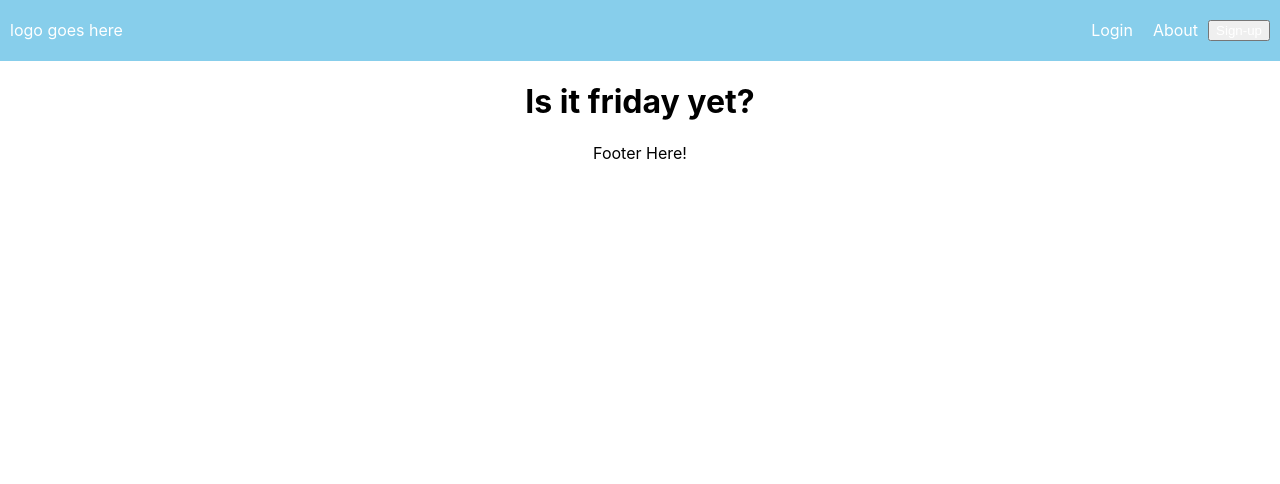
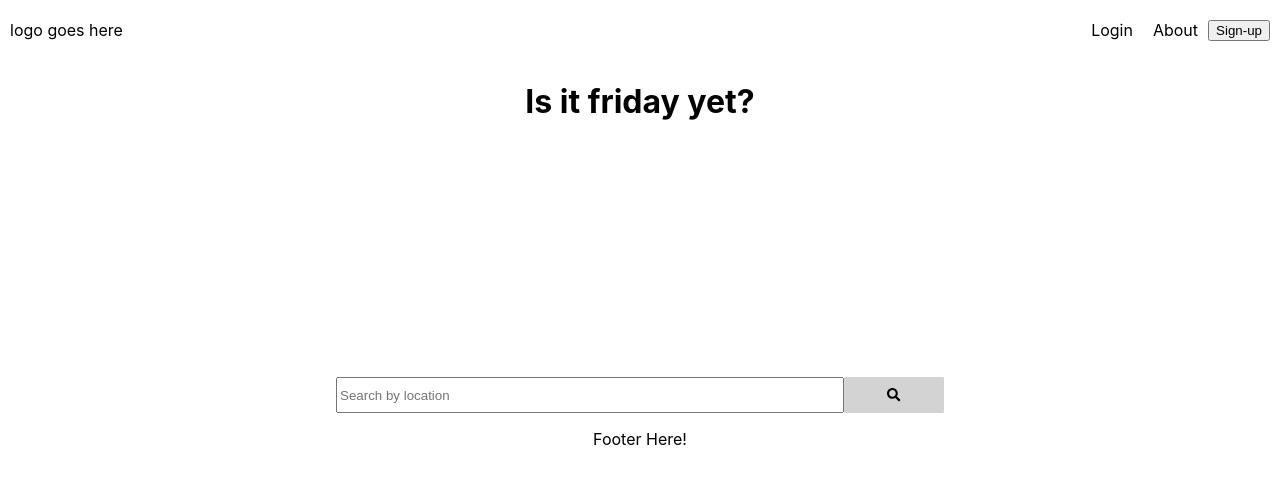
Before and after one commit to bevonbrye/fry_day, a React (Create React App) app in the folder front-end/: page / in a window 1280 px wide. Shown: the top 484 px of the page. Built offline with nearby package versions, Linux system fonts and the light colour scheme.

Commit message:
edit home

```diff
--- a/front-end/package.json
+++ b/front-end/package.json
@@ -3,6 +3,9 @@
     "version": "0.1.0",
     "private": true,
     "dependencies": {
+        "@fortawesome/fontawesome-svg-core": "^1.2.32",
+        "@fortawesome/free-solid-svg-icons": "^5.15.1",
+        "@fortawesome/react-fontawesome": "^0.1.13",
         "@testing-library/jest-dom": "^4.2.4",
         "@testing-library/react": "^9.5.0",
         "@testing-library/user-event": "^7.2.1",
--- a/front-end/src/App.js
+++ b/front-end/src/App.js
@@ -4,6 +4,7 @@ import Footer from './components/Footer'
 import Routes from './config/Routes'
 import './App.css'
 import UserModel from './models/user'
+
 // import 'bootstrap/dist/css/bootstrap.min.css';
 
 function App() {
--- a/front-end/src/components/Header.scss
+++ b/front-end/src/components/Header.scss
@@ -1,11 +1,10 @@
 header {
-    background-color: skyblue;
     text-align: left;
     padding: 20px 10px;
     display: flex;
     justify-content: space-between;
     a {
-        color: #fff;
+        color: black;
         transition: color 0.3s ease;
         &:hover {
             color: darken(#fff, 20%)
--- a/front-end/src/components/Search.js
+++ b/front-end/src/components/Search.js
@@ -1,43 +1,57 @@
 import React from 'react';
-import 'search.scss'
+import './Search.scss'
+import { FontAwesomeIcon } from '@fortawesome/react-fontawesome'
+import { faSearch } from '@fortawesome/free-solid-svg-icons'
+
+function Search() {
+    return (
+        <div>
+         <form className='SearchBar'>
+              <input type="text" name="name" placeholder="Search by location" />
+            <button className='button'><FontAwesomeIcon icon={faSearch} /> </button>
+        </form>
+        </div>
+    )
+}
+
 
 
 //search component that enables user to choose highest rated and reviews
 //add favorite list when user is signed in
-const sortByRestaurants = {
-    'Highest Rated': 'rating',
-    'Most Reviewed': 'review_count'
-}
+// const sortByRestaurants = {
+//     'Highest Rated': 'rating',
+//     'Most Reviewed': 'review_count'
+// }
 
 
 
-class Search extends React.Component {
-    renderSortByOptions() {
-        return Object.keys(sortByRestaurants).map(sortByRestaurants => {
-            let sortByRestaurantsValue = sortByRestaurants[sortByRestaurants];
-            return <li key = { sortByRestaurantsValue} >  {sortByRestaurants} </li>
-        })
-    }
+// class Search extends React.Component {
+//     renderSortByOptions() {
+//         return Object.keys(sortByRestaurants).map(sortByRestaurants => {
+//             let sortByRestaurantsValue = sortByRestaurants[sortByRestaurants];
+//             return <li key = { sortByRestaurantsValue} >  {sortByRestaurants} </li>
+//         })
+//     }
 
-    render() {
-        return (
-            <div className="SearchBar">
-                <div className="SearchBar-sort-options">
-                    <ul>
-                        {this.renderSortByRestaurants}
-                    </ul>
-                </div>
-                <div className="SearchBar-fields">
-                    {/* <input placeholder="Search Businesses" /> */}
-                    <input placeholder="Search By Location?" />
-                </div>
-                <div className="SearchBar-submit">
-                    <a>Search</a>
-                </div>
-            </div>
+//     render() {
+//         return (
+//             <div className="SearchBar">
+//                 <div className="SearchBar-sort-options">
+//                     <ul>
+//                         {this.renderSortByRestaurants}
+//                     </ul>
+//                 </div>
+//                 <div className="SearchBar-fields">
+//                     {/* <input placeholder="Search Businesses" /> */}
+//                     <input placeholder="Search By Location?" />
+//                 </div>
+//                 <div className="SearchBar-submit">
+//                     <a>Search</a>
+//                 </div>
+//             </div>
 
-        )
-    }
-}
+//         )
+//     }
+// }
 
 export default Search;
--- a/front-end/src/components/Search.scss
+++ b/front-end/src/components/Search.scss
@@ -1,94 +1,92 @@
 .SearchBar {
     display: flex;
-    flex-direction: column;
     justify-content: center;
-    background-image: url('/front-end/public/img/fries-banner.png');
-    background-size: cover;
-    background-repeat: no-repeat;
-    height: 25rem;
+    margin-top: 20%;
 }
 
-.SearchBar-sort-options ul {
-    display: flex;
-    justify-content: center;
-    margin-bottom: 2.22rem;
-    color: #ffffff;
+input {
+    height: 30px;
+    width: 500px;
 }
 
-.SearchBar-sort-options li {
-    cursor: pointer;
-    width: 4.33rem;
-    border-bottom: 1px solid #fff;
-    padding: 0 2.58rem .33rem 2.58rem;
-    line-height: 1.13;
-    text-align: center;
-    font-weight: 600;
-    font-size: .83rem;
-    transition: color .25s;
+.button {
+    background-color: lightgray;
+    border-radius: 3%;
+    border: none;
+    width: 100px;
 }
 
-.SearchBar-sort-options li:hover {
-    color: #d4cfcf;
-}
-
-.SearchBar-sort-options li.active,
-.SearchBar-sort-options li.active:hover {
-    border-bottom: 1px solid #f0c36c;
-    color: #f0c36c;
-}
-
-.SearchBar-fields {
-    display: flex;
-    justify-content: center;
-    margin-bottom: 2.88rem;
-}
-
-.SearchBar-fields input {
-    width: 21rem;
-    padding: .66rem 1rem;
-    margin-right: 2.22rem;
-    border: 1px solid #fff;
-    border-radius: 4px;
-    font-size: .77rem;
-    font-weight: 500;
-}
-
-.SearchBar-fields input:last-child {
-    margin-right: 0;
-}
-
-.SearchBar-submit {
-    text-align: center;
-}
-
-.SearchBar-submit a {
-    border-radius: 4px;
-    padding: .72rem 1.7rem;
-    background-color: #cca353;
-    color: #ffffff;
-    font-weight: 600;
-    transition: background-color .5s;
-}
-
-.SearchBar-submit a:hover {
-    cursor: pointer;
-    background-color: #a7874b;
-}
-
-@media only screen and (max-width: 560px) {
-    .SearchBar {
-        background-image: url('/front-end/public/img/pexels-photo-2235832.jpeg');
-    }
-    .SearchBar-sort-options ul {
-        margin-left: 2rem;
-        margin-right: 2rem;
-    }
-    .SearchBar-fields {
-        flex-direction: column;
-        align-items: center;
-    }
-    .SearchBar-fields input {
-        margin-right: 0;
-        margin-bottom: .86rem;
-    }
-}
+// .SearchBar-sort-options ul {
+//     display: flex;
+//     justify-content: center;
+//     margin-bottom: 2.22rem;
+//     color: #ffffff;
+// }
+// .SearchBar-sort-options li {
+//     cursor: pointer;
+//     width: 4.33rem;
+//     border-bottom: 1px solid #fff;
+//     padding: 0 2.58rem .33rem 2.58rem;
+//     line-height: 1.13;
+//     text-align: center;
+//     font-weight: 600;
+//     font-size: .83rem;
+//     transition: color .25s;
+// }
+// .SearchBar-sort-options li:hover {
+//     color: #d4cfcf;
+// }
+// .SearchBar-sort-options li.active,
+// .SearchBar-sort-options li.active:hover {
+//     border-bottom: 1px solid #f0c36c;
+//     color: #f0c36c;
+// }
+// .SearchBar-fields {
+//     display: flex;
+//     justify-content: center;
+//     margin-bottom: 2.88rem;
+// }
+// .SearchBar-fields input {
+//     width: 21rem;
+//     padding: .66rem 1rem;
+//     margin-right: 2.22rem;
+//     border: 1px solid #fff;
+//     border-radius: 4px;
+//     font-size: .77rem;
+//     font-weight: 500;
+// }
+// .SearchBar-fields input:last-child {
+//     margin-right: 0;
+// }
+// .SearchBar-submit {
+//     text-align: center;
+// }
+// .SearchBar-submit a {
+//     border-radius: 4px;
+//     padding: .72rem 1.7rem;
+//     background-color: #cca353;
+//     color: #ffffff;
+//     font-weight: 600;
+//     transition: background-color .5s;
+// }
+// .SearchBar-submit a:hover {
+//     cursor: pointer;
+//     background-color: #a7874b;
+// }
+// @media only screen and (max-width: 560px) {
+//     .SearchBar {
+//         background-image: url('/front-end/public/img/pexels-photo-2235832.jpeg');
+//     }
+//     .SearchBar-sort-options ul {
+//         margin-left: 2rem;
+//         margin-right: 2rem;
+//     }
+//     .SearchBar-fields {
+//         flex-direction: column;
+//         align-items: center;
+//     }
+//     .SearchBar-fields input {
+//         margin-right: 0;
+//         margin-bottom: .86rem;
+//     }
+// }
--- a/front-end/src/index.js
+++ b/front-end/src/index.js
@@ -3,6 +3,7 @@ import ReactDOM from 'react-dom';
 import { BrowserRouter as Router } from 'react-router-dom';
 import './index.css';
 import App from './App';
+// import 'bootstrap/dist/css/bootstrap.min.css';
 
 
 ReactDOM.render(
--- a/front-end/src/pages/Home.js
+++ b/front-end/src/pages/Home.js
@@ -1,9 +1,12 @@
 import React from 'react';
+import Search from '../components/Search'
+
 
 const Home = () => {
   return (
     <div>
       <h1>Is it friday yet? </h1>
+    <Search/>
     </div>
   );
 }
```
Also changed, not shown: 2 other files (tests, documents, lock files or other folders). Lines whose indentation alone changed are shown as unchanged.
